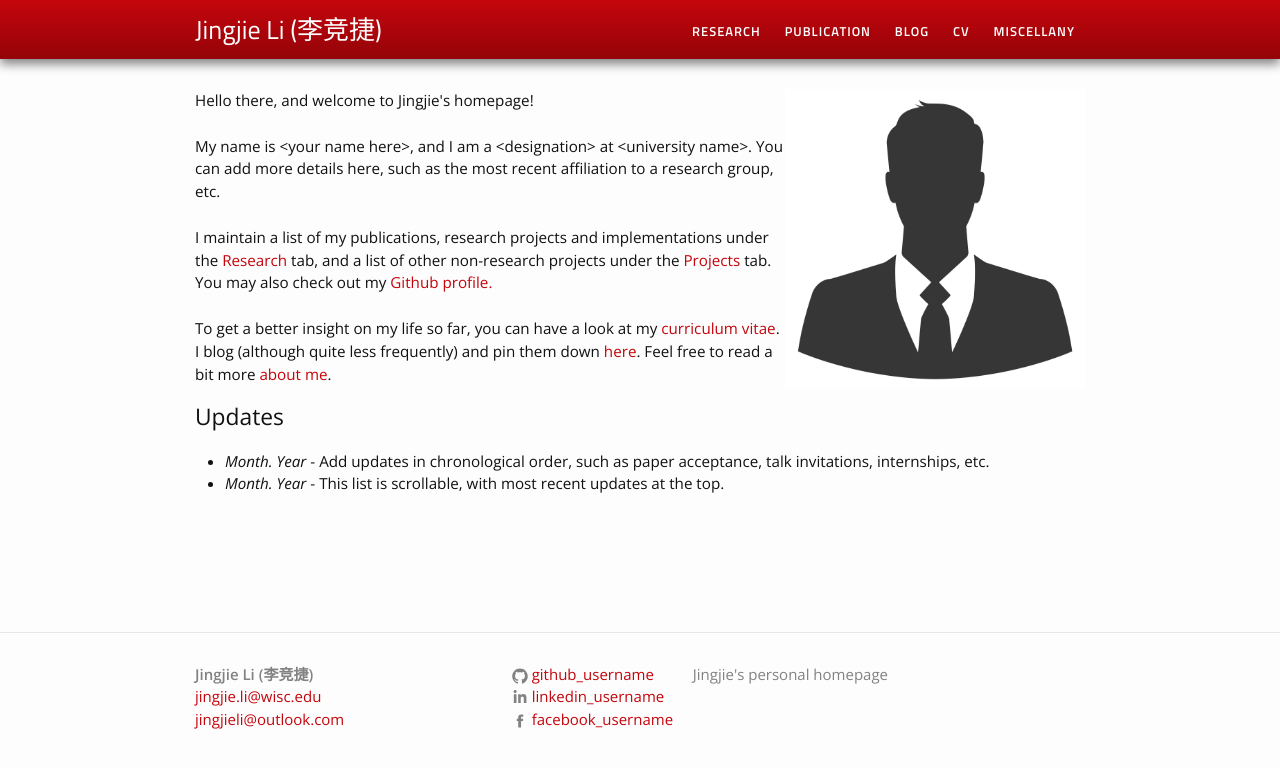
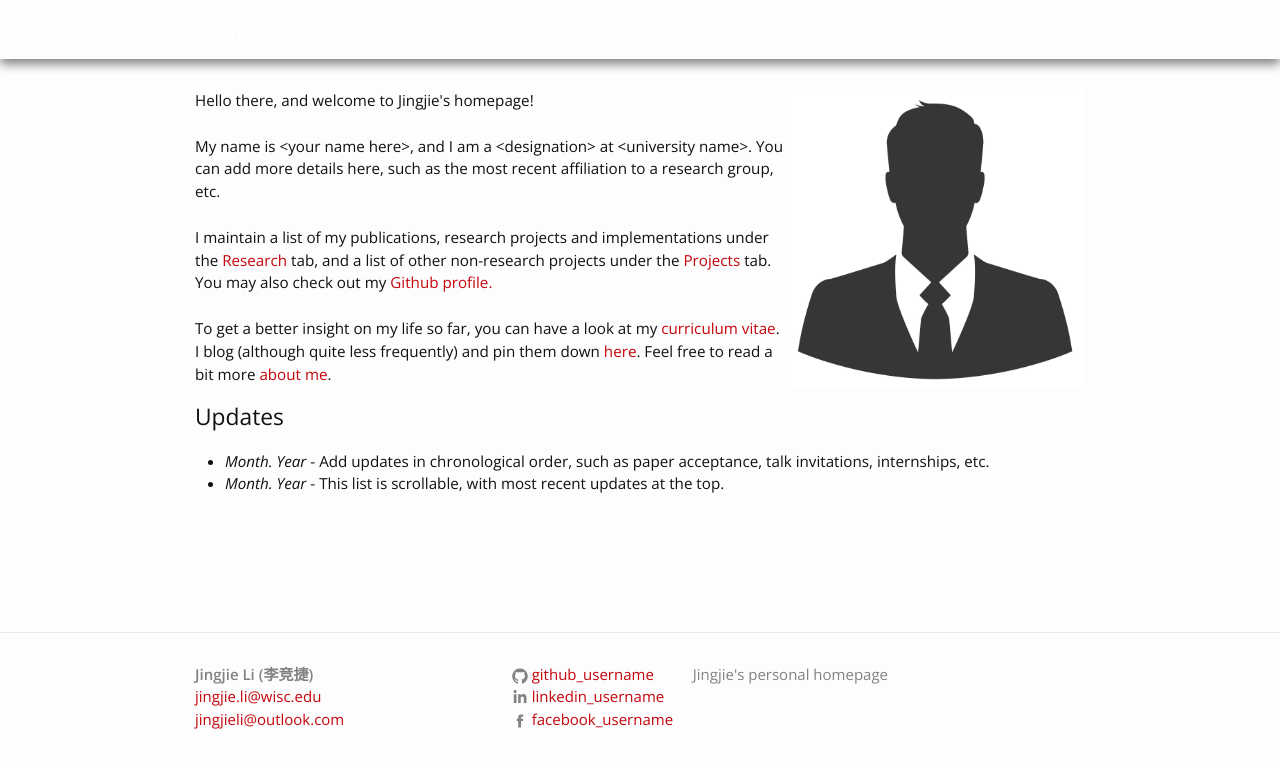
Before and after one commit to jingjieli95/jingjieli95.github.io, a Jekyll site: the page built from index.html, in a window 1280 px wide. Shown: the top 768 px of the page. Built offline with Jekyll 4.4.1, drawn with Linux system fonts in a browser that asks for light colours.

Commit message:
Update _header.scss

```diff
--- a/_sass/_header.scss
+++ b/_sass/_header.scss
@@ -4,7 +4,7 @@
 .site-header {
     border-top: 0px solid $grey-color-dark;
     // min-height: 56px;
-    background-image: linear-gradient($blue-color-light, $blue-color-dark);
+    background-image: $blue-color-light; //linear-gradient($blue-color-light, $blue-color-dark);
     box-shadow: 0px 5px 10px grey;
     // Positioning context for the mobile navigation icon
     position: relative;
```
